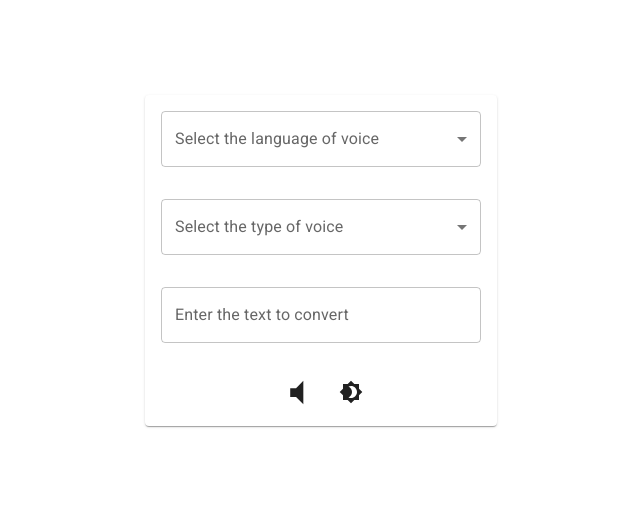
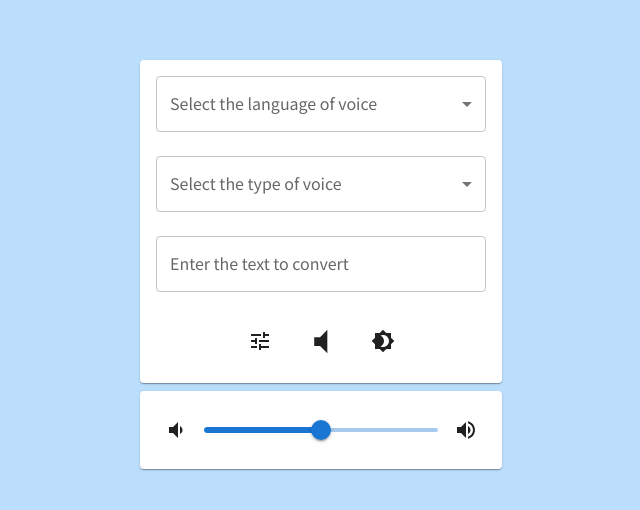
Before and after one commit to sky9154/Text2Voice, a React app: page / in a window 1280 px wide. Shown: the part 136-646 px from the top of the page, without its empty margins (319-959 px from the left). Built offline with nearby package versions, Linux system fonts and the light colour scheme.

Commit message:
新增音量調整

```diff
--- a/src/components/App.tsx
+++ b/src/components/App.tsx
@@ -1,13 +1,25 @@
 import React from 'react';
+import { ThemeProvider, createTheme } from '@mui/material/styles';
+import { PaletteMode } from '@mui/material';
 import CssBaseline from '@mui/material/CssBaseline';
-import { ThemeProvider, createTheme } from '@mui/material/styles';
 import Container from '@mui/material/Container';
 import Card from '@mui/material/Card';
+import CardContent from '@mui/material/CardContent';
+import Stack from '@mui/material/Stack';
 import VoiceSelect from './VoiceSelect';
 import TextInput from './TextInput';
 import BtnGroup from './BtnGroup';
+import Setting from './Setting';
 import '../css/style.css';
-import { PaletteMode } from '@mui/material';
+
+export type Text2Voice = {
+  voiceObj: {
+    text: string,
+    lang: string,
+    type: number,
+    volume: number
+  }
+}
 
 let voiceObj: {
   text: string,
@@ -40,20 +52,46 @@ export const voicesObtain = new Promise((resolve: (voices: SpeechSynthesisVoice[
 });
 
 const App: React.FC = () => {
-  const [theme, setTheme] = React.useState<'light' | 'dark'>('light');
+  const [themeMode, setThemeMode] = React.useState<'light' | 'dark'>('light');
 
-  const darkTheme = createTheme({ palette: { mode: theme as PaletteMode } });
+  const theme = createTheme({
+    palette: {
+      mode: themeMode as PaletteMode,
+      ...(themeMode === 'dark' ? {
+        background: { default: '#0A1828', paper: '#0E203F' }
+      } : {
+        background: { default: '#BBDEFD' }
+      })
+    },
+    typography: { fontFamily: `"Noto Sans JP", "Noto Sans TC", "Roboto", sans-serif` },
+    components: {
+      MuiCard: {
+        styleOverrides: {
+          ...(themeMode === 'dark' && { root: { border: '1px solid #2161DD' } })
+        }
+      }
+    }
+  });
 
   return (
-    <ThemeProvider theme={darkTheme}>
+    <ThemeProvider theme={theme}>
       <CssBaseline />
       <Container sx={{ minWidth: 355 }}>
         <Card sx={{ m: 1 }}>
-          <VoiceSelect voiceObj={voiceObj} />
-          <TextInput voiceObj={voiceObj} />
-          <BtnGroup theme={theme} setTheme={setTheme} voiceObj={voiceObj} />
+          <CardContent sx={{ '&:last-child': { p: 2 }}}>
+            <Stack direction="column" justifyContent="center" alignItems="stretch" spacing={3}>
+              <VoiceSelect voiceObj={voiceObj} />
+              <TextInput voiceObj={voiceObj} />
+              <Stack direction="row" justifyContent="center" alignItems="center" spacing={2}>
+                <BtnGroup themeMode={themeMode} setThemeMode={setThemeMode} voiceObj={voiceObj} />
+              </Stack>
+            </Stack>
+          </CardContent>
         </Card>
         <Card sx={{ m: 1 }}>
+          <CardContent sx={{ '&:last-child': { p: 2 }}}>
+            <Setting voiceObj={voiceObj} />
+          </CardContent>
         </Card>
       </Container>
     </ThemeProvider>
--- a/src/components/BtnGroup.tsx
+++ b/src/components/BtnGroup.tsx
@@ -1,40 +1,37 @@
 import React from 'react';
 import IconButton from '@mui/material/IconButton';
+import TuneIcon from '@mui/icons-material/Tune';
 import Brightness4Icon from '@mui/icons-material/Brightness4';
 import Brightness7Icon from '@mui/icons-material/Brightness7';
-import CardActions from '@mui/material/CardActions';
 import VolumeUpIcon from '@mui/icons-material/VolumeUp';
 import VolumeMuteIcon from '@mui/icons-material/VolumeMute';
-import { voicesObtain } from './App';
+import { Text2Voice, voicesObtain } from './App';
 
-type Theme = {
-  theme: string,
-  setTheme: React.Dispatch<React.SetStateAction<"light" | "dark">>
+type ThemeMode = {
+  themeMode: string,
+  setThemeMode: React.Dispatch<React.SetStateAction<"light" | "dark">>
 }
 
-type Text2Voice = {
-  voiceObj: {
-    text: string,
-    lang: string,
-    type: number,
-    volume: number
-  }
-}
-
-const ThemeBtn: React.FC<Theme> = ({ theme, setTheme }) => {
+const ThemeBtn: React.FC<ThemeMode> = ({ themeMode, setThemeMode }) => {
   const [themeBtn, setThemeBtn] = React.useState(<Brightness4Icon />);
 
   const toggleColorMode = () => {
-    setTheme(theme === 'dark' ? 'light' : 'dark');
-    setThemeBtn(theme === 'dark' ? <Brightness4Icon /> : <Brightness7Icon />);
+    setThemeMode(themeMode === 'dark' ? 'light' : 'dark');
+    setThemeBtn(themeMode === 'dark' ? <Brightness4Icon /> : <Brightness7Icon />);
   }
 
   return (
-    <IconButton sx={{ ml: 1 }} onClick={toggleColorMode} color="inherit">
+    <IconButton onClick={toggleColorMode} color="inherit">
       {themeBtn}
     </IconButton>
   );
 }
+
+const SettingBtn: React.FC = () => (
+  <IconButton color="inherit">
+    <TuneIcon />
+  </IconButton>
+);
 
 const PlayBtn: React.FC<Text2Voice> = ({ voiceObj }) => {
   const [playBtn, setPlayBtn] = React.useState(<VolumeMuteIcon sx={{ height: 35, width: 35 }} />);
@@ -57,6 +54,9 @@ const PlayBtn: React.FC<Text2Voice> = ({ voiceObj }) => {
       sayer.voice = voiceMap[type];
       sayer.volume = volume;
 
+      console.log(voiceObj);
+
+
       speechSynthesis.speak(sayer);
     });
 
@@ -70,19 +70,18 @@ const PlayBtn: React.FC<Text2Voice> = ({ voiceObj }) => {
   }
 
   return (
-    <IconButton aria-label="play" onClick={playVoice} color="inherit">
+    <IconButton onClick={playVoice} color="inherit">
       {playBtn}
     </IconButton>
   );
 }
 
-const BtnGroup: React.FC<Theme & Text2Voice> = ({ theme, setTheme, voiceObj }) => {
-  return (
-    <CardActions className="center">
-      <PlayBtn voiceObj={voiceObj} />
-      <ThemeBtn theme={theme} setTheme={setTheme} />
-    </CardActions>
-  );
-}
+const BtnGroup: React.FC<ThemeMode & Text2Voice> = ({ themeMode, setThemeMode, voiceObj }) => (
+  <>
+    <SettingBtn />
+    <PlayBtn voiceObj={voiceObj} />
+    <ThemeBtn themeMode={themeMode} setThemeMode={setThemeMode} />
+  </>
+);
 
 export default BtnGroup;
--- a/src/components/Setting.tsx
+++ b/src/components/Setting.tsx
@@ -0,0 +1,32 @@
+import React from 'react';
+import Stack from '@mui/material/Stack';
+import Slider from '@mui/material/Slider';
+import VolumeDown from '@mui/icons-material/VolumeDown';
+import VolumeUp from '@mui/icons-material/VolumeUp';
+import { Text2Voice } from './App';
+
+const Volume: React.FC<Text2Voice> = ({ voiceObj }) => {
+  const getVolume = (volume: number) => {
+    voiceObj.volume = volume / 100;
+
+    return volume + '';
+  }
+
+  return (
+    <Stack spacing={2} direction="row" sx={{ m: 1 }} alignItems="center">
+      <VolumeDown />
+      <Slider defaultValue={50} step={10} min={0} max={100} getAriaValueText={getVolume} />
+      <VolumeUp />
+    </Stack>
+  );
+}
+
+const Setting: React.FC<Text2Voice> = ({ voiceObj }) => {
+  return (
+    <>
+      <Volume voiceObj={voiceObj} />
+    </>
+  );
+}
+
+export default Setting;
--- a/src/components/TextInput.tsx
+++ b/src/components/TextInput.tsx
@@ -1,15 +1,6 @@
 import React from 'react';
-import CardContent from '@mui/material/CardContent';
 import TextField from '@mui/material/TextField';
-
-type Text2Voice = {
-  voiceObj: {
-    text: string,
-    lang: string,
-    type: number,
-    volume: number
-  }
-}
+import { Text2Voice } from './App';
 
 const TextInput: React.FC<Text2Voice> = ({ voiceObj }) => {
   const handleChange = (event: React.ChangeEvent<HTMLInputElement>) => {
@@ -17,9 +8,7 @@ const TextInput: React.FC<Text2Voice> = ({ voiceObj }) => {
   }
 
   return (
-    <CardContent className="center">
-      <TextField label="Enter the text to convert" sx={{ minWidth: 320 }} variant="outlined" onChange={handleChange} />
-    </CardContent>
+    <TextField label="Enter the text to convert" sx={{ minWidth: 330 }} variant="outlined" onChange={handleChange} />
   );
 }
 
--- a/src/components/VoiceSelect.tsx
+++ b/src/components/VoiceSelect.tsx
@@ -1,21 +1,9 @@
 import React from 'react';
-import CardContent from '@mui/material/CardContent';
 import InputLabel from '@mui/material/InputLabel';
 import MenuItem from '@mui/material/MenuItem';
 import FormControl from '@mui/material/FormControl';
 import Select, { SelectChangeEvent } from '@mui/material/Select';
-import { voicesObtain } from './App';
-
-type Text2Voice = {
-  voiceObj: {
-    text: string,
-    lang: string,
-    type: number,
-    volume: number
-  }
-}
-
-
+import { Text2Voice, voicesObtain } from './App';
 
 const VoiceSelect: React.FC<Text2Voice> = ({ voiceObj }) => {
   const [langSelect, setLangSelect] = React.useState([<MenuItem key="" value="">None</MenuItem>]);
@@ -71,22 +59,18 @@ const VoiceSelect: React.FC<Text2Voice> = ({ voiceObj }) => {
 
   return (
     <>
-      <CardContent className="center">
-        <FormControl sx={{ minWidth: 320 }}>
+      <FormControl sx={{ minWidth: 330 }}>
         <InputLabel id="lang">Select the language of voice</InputLabel>
         <Select label="Select the language of voice" value={lang} onChange={langHandleChange}>
           {langSelect}
         </Select>
       </FormControl>
-      </CardContent>
-      <CardContent className="center">
-        <FormControl sx={{ minWidth: 320 }}>
+      <FormControl sx={{ minWidth: 330 }}>
         <InputLabel id="voice">Select the type of voice</InputLabel>
         <Select label="Select the type of voice" value={voice} onChange={voiceHandleChange}>
           {voiceSelect}
         </Select>
       </FormControl>
-      </CardContent>
     </>
   );
 }
--- a/src/css/style.css
+++ b/src/css/style.css
@@ -1,38 +1,17 @@
 @import url("https://fonts.googleapis.com/css2?family=Noto+Sans+JP:wght@400;700&family=Noto+Sans+TC:wght@400;700&family=Roboto:wght@400;700&display=swap");
-
-html {
-  overflow: -moz-hidden-unscrollable;
-  height: 100%;
-}
-
-body::-webkit-scrollbar {
-  display: none;
-}
-
-body {
-  -ms-overflow-style: none;
-  height: 100%;
-  width: 100vw;
-  overflow:hidden;
-}
 
 * {
   margin: 0;
   padding: 0;
-  font-family: "Roboto", "Noto Sans JP", "Noto Sans TC", sans-serif;
 }
 
-html {
-  height: 100vh;
-  width: auto;
+html,
+body {
+  height: 100%;
+  overflow: hidden
 }
 
 body {
-  height: 100%;
-}
-
-body,
-.center {
   display: flex;
   justify-content: center;
   align-items: center;
--- a/src/index.tsx
+++ b/src/index.tsx
@@ -1,4 +1,3 @@
-import './css/style.css';
 import React from 'react';
 import { createRoot } from 'react-dom/client';
 import App from './components/App';
```
Also changed, not shown: 1 other file (tests, documents, lock files or other folders). Lines whose indentation alone changed are shown as unchanged.
